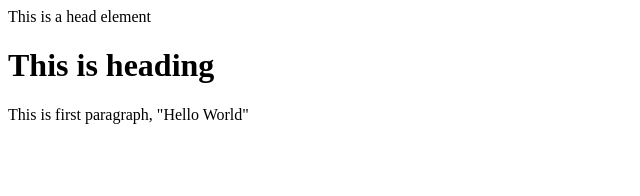
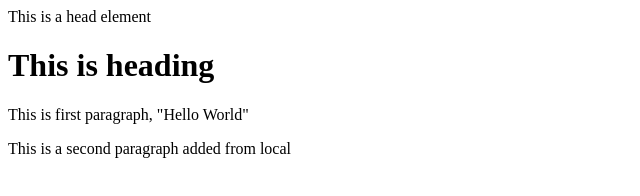
Before and after one commit to debasish0985/githublearn, a plain HTML site: page index.html in a window 1280 px wide. Shown: the whole page, without its empty margins (0-640 px from the left). Drawn offline with Linux system fonts and the light colour scheme.

Commit message:
A second line added in index.html from local

```diff
--- a/index.html
+++ b/index.html
@@ -4,4 +4,5 @@
 <body>
   <h1>This is heading</h1>
   <p>This is first paragraph, "Hello World"</p>
+  <p>This is a second paragraph added from local</p>
 </body>
```
